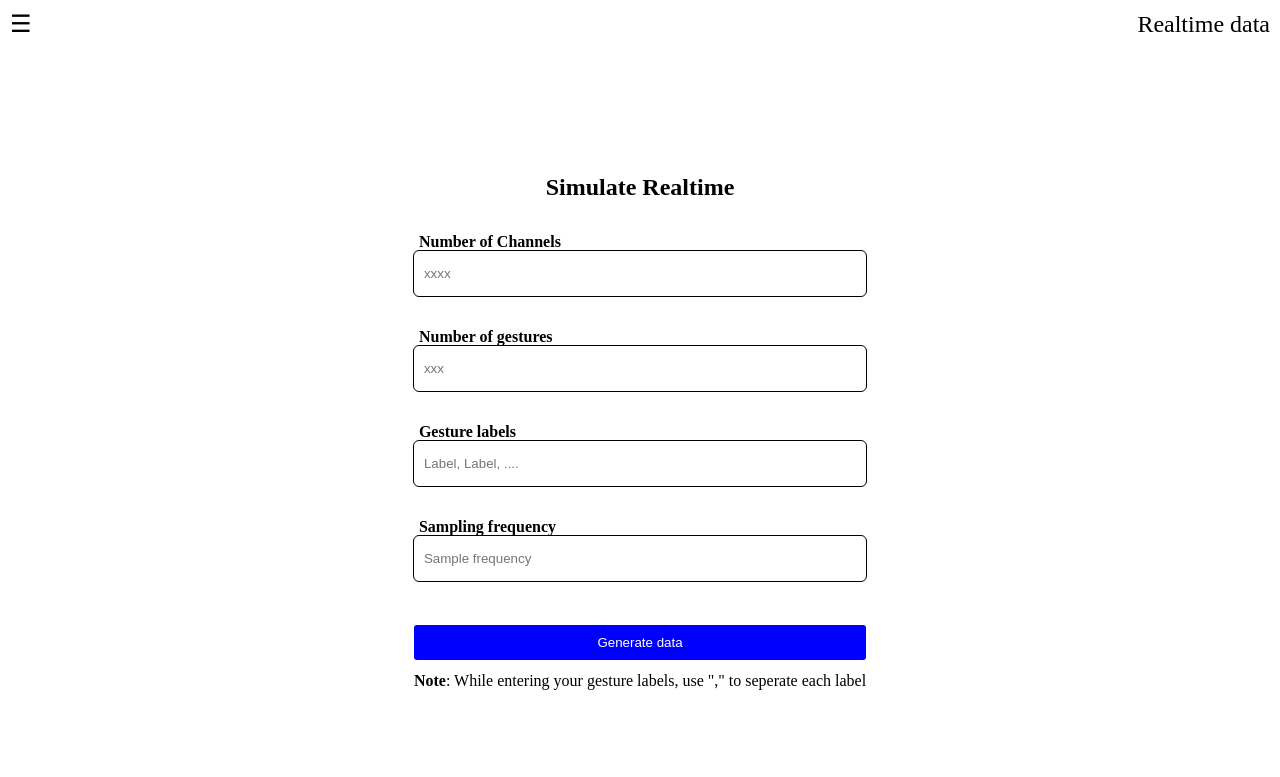
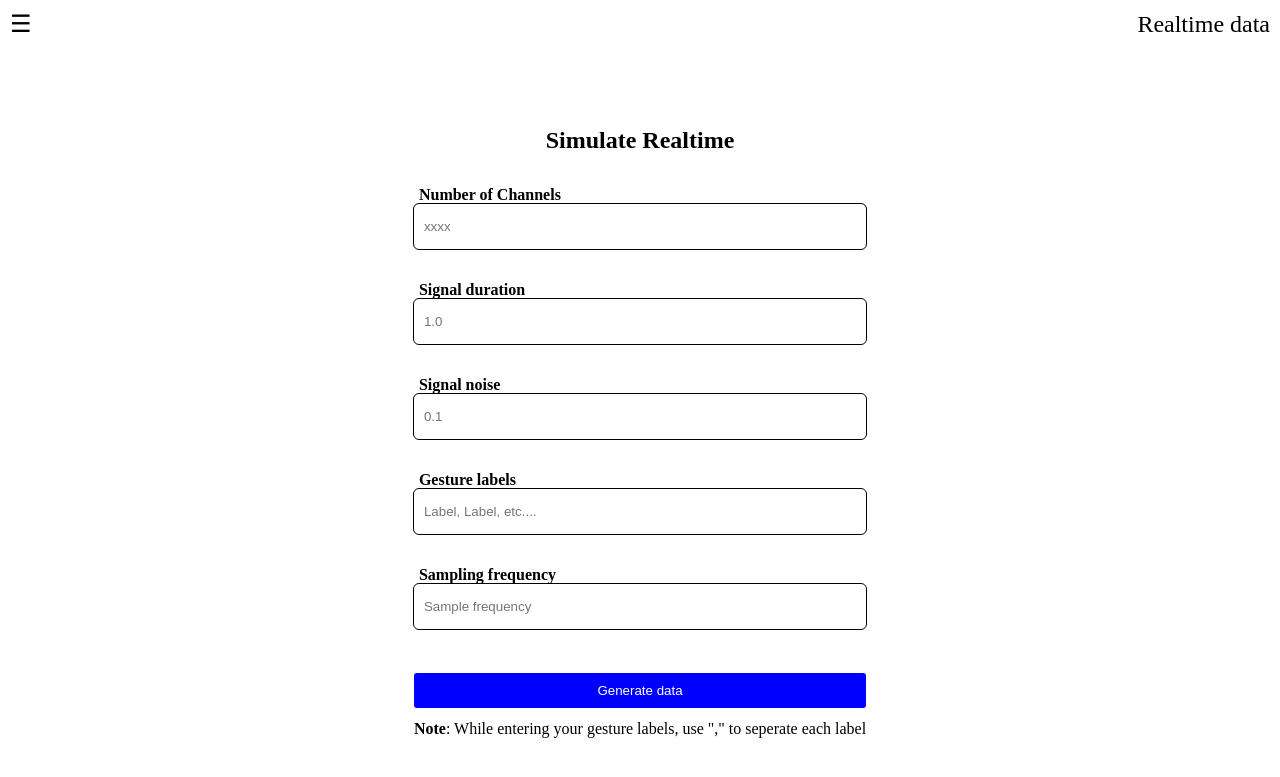
Before and after one commit to Dr-Ray/project-sch, a FastAPI app: page /realtime in a window 1280 px wide. Shown: the top 777 px of the page. Run offline with FastAPI, Linux system fonts and the light colour scheme.

Commit message:
Working on realtime signal

```diff
--- a/js/index.js
+++ b/js/index.js
@@ -45,6 +45,7 @@ var network = {
 
     fetch_request : (body, callback)=> {
         fetch(body.url, {
+            headers: body.headers,
             method:body.method,
             body:body.data
         })
--- a/main.py
+++ b/main.py
@@ -14,7 +14,8 @@ from scipy import signal
 
 class simRealreq(BaseModel):
     channels : int
-    gestures_count : int
+    noise: float
+    duration : float
     gesture_labels : str
     sample_frequency : int
 
@@ -77,19 +78,32 @@ class Mymodel:
 
 
 class Simulation:
-    def __init__(self, chnls, no_ges, ges_labels, sample_freq):
+    def __init__(self):
+        self.channels = 8
+        self.noise = 0.5
+        self.duration = 10
+        self.gesture_labels = "Fist"
+        self.sample_frequency = 200
+        self.emg_signal = []
+
+    def set_simulation_data(self, chnls, duration, sm_frq, noise, label):
         self.channels = chnls
-        self.gestures = no_ges
-        self.gesture_labels = ges_labels
-        self.sample_frequency = sample_freq
+        self.noise = noise
+        self.duration = duration
+        self.sample_frequency = sm_frq
+        self.gesture_labels = label
 
-    def generate_emg(self, dist='gaussian'):
-        pass
+    def generate_emg(self):
+        self.emg_signal = nk.emg_simulate(duration=self.duration, burst_number=3, burst_duration=1.0, sampling_rate=self.sample_frequency, noise=self.nosie)
+        return self.emg_signal
 
+    def get_signal(self):
+        return self.emg_signal
 
 # linode password proj3ctk@r3n@i12322
 
 ai_model = Mymodel('CNN')
+simul = Simulation()
 
 app = FastAPI()
 app.mount("/stylesheet", StaticFiles(directory="stylesheet"), name="stylesheet")
@@ -135,9 +149,12 @@ def realtime_analysis(request: Request):
     return template.TemplateResponse("real_analysis.html", {"request":request})
 
 
-@app.post('/realtime/analysis')
-def realtime_analysis(Simdata: simRealreq):
-    return  {"data":Simdata}
+@app.post('/realtime/simulate')
+def realtime_analysis(data: simRealreq):
+    simul.set_simulation_data(data.channels, data.duration, data.sample_frequency, data.noise, data.gesture_labels)
+    signal = simul.generate_emg()
+
+    return  {"signal":signal}
 
 
 
--- a/templates/realtime.html
+++ b/templates/realtime.html
@@ -83,7 +83,7 @@
         <div class="sidebar hidden"></div>
         <div class="content h-full centered">
             <h2>Simulate Realtime</h2>
-            <form class="form">
+            <form class="form" id="Simulate">
                 <div class="form-group my-16">
                     <label for="mother long" class="thick">Number of Channels</label>
                     <input type="number" name="num_channels" id="num_channels" class="form-control" placeholder="xxxx">
@@ -91,14 +91,19 @@
 
 
                 <div class="form-group my-16">
-                    <label for="mother long" class="thick">Number of gestures</label>
-                    <input type="number" name="num_gestures" id="num_gestures" class="form-control" placeholder="xxx">
+                    <label for="mother long" class="thick">Signal duration</label>
+                    <input type="number" name="duration" id="duration" class="form-control" placeholder="1.0">
+                </div>
+
+                <div class="form-group my-16">
+                    <label for="mother long" class="thick">Signal noise</label>
+                    <input type="number" name="noise" id="noise" class="form-control" placeholder="0.1">
                 </div>
 
 
                 <div class="form-group my-16">
                     <label for="mother long" class="thick">Gesture labels</label>
-                    <input type="text" name="g_labels" id="g_labels" class="form-control" placeholder="Label, Label, ....">
+                    <input type="text" name="g_labels" id="g_labels" class="form-control" placeholder="Label, Label, etc....">
                 </div>
 
 
@@ -114,5 +119,30 @@
             </form>
         </div>
     </div>
+    <script>
+        document.querySelector('#Simulate').onsubmit = (e)=> {
+            e.preventDefault();
+            var data = {
+                "channels": (e.target.num_channels.value),
+                "noise": (e.target.noise.value),
+                "duration": (e.target.duration.value),
+                "gesture_labels": e.target.g_labels.value,
+                "sample_frequency": (e.target.s_freq.value)
+            }
+
+            var req_body = {
+                url: "/realtime/simulate/",
+                method: "POST",
+                data:JSON.stringify(data),
+                headers: {
+                    "Content-Type": "application/json"
+                }
+            }
+
+            let resp = network.fetch_request(req_body, (response)=> {
+                console.log(response);
+            });
+        }
+    </script>
 </body>
 </html>
```
